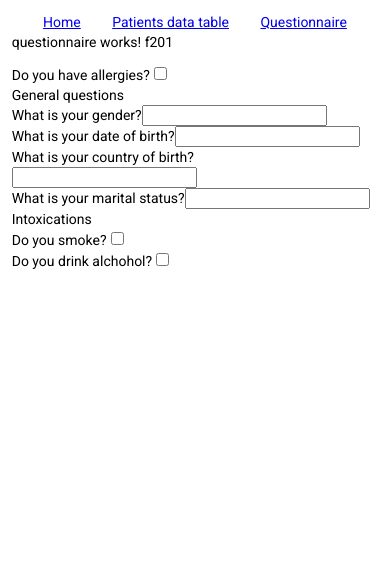
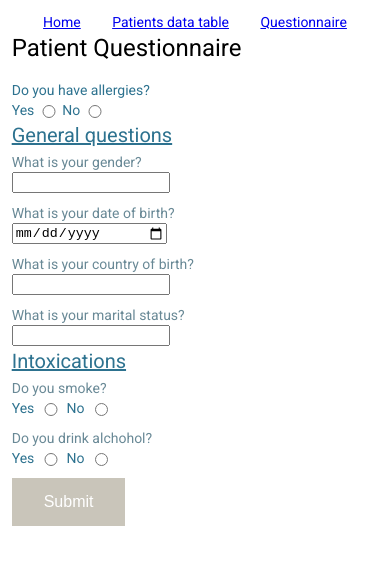
Before and after one commit to jamos90/smile-cdr-test, an Angular app: page /questionnaire in a window 390 px wide. Shown: the top 564 px of the page. Built offline with nearby package versions, Linux system fonts and the light colour scheme.

Commit message:
questionnairecompoent: template updated, styling updated to be more mobile friendly and unit tests updated

```diff
--- a/src/app/questionnaire/questionnaire.component.html
+++ b/src/app/questionnaire/questionnaire.component.html
@@ -1,15 +1,34 @@
-<div *ngIf="data">
-  <p>questionnaire works! {{data.id}}</p>
-  <form>
+<div *ngIf="data" class='qf-container'>
+  <form [formGroup]="questionnaireForm" (ngSubmit)='submitForm()'>
+    <h1>Patient Questionnaire</h1>
     <div *ngFor="let question of data.item">
-      <label>{{question.text}}</label>
-      <div *ngIf="question.type === 'group'">
-        <div *ngFor='let item of question.item'>
-          <label>{{item.text}}</label>
-          <input [type]="item.type === 'boolean' ? 'checkbox' : 'question.type'" />
+      <div class="qf-single-radio-container" *ngIf="question.type === 'boolean'">
+        <label class="qf-label-text">{{question.text}}</label>
+        <div class="qf-radio-container">
+          <label class="radio-label">Yes</label>
+          <input class='radio' formControlName='{{question.linkId}}' type="radio" value="Yes" required/>
+          <label class="radio-label">No</label>
+          <input class=' radio' formControlName='{{question.linkId}}' type="radio" value="No" required/>
         </div>
       </div>
-      <input *ngIf="question.type !== 'group'" [type]="question.type === 'boolean' ? 'checkbox' : 'question.type'" />
+      <div *ngIf="question.type === 'group'" class="qf-question-section-container">
+          <p class="group-header-text">{{question.text}}</p>
+        <div formGroupName={{question.linkId}} class="qf-question-section">
+          <div *ngFor='let item of question.item' class='qf-nested-questions'>
+            <label class='qf-nested-labels'>{{item.text}}</label>
+            <div class="qf-radio-container" *ngIf="item.type === 'boolean'">
+              <label class="radio-label">Yes</label>
+              <input class='qf-nested-inputs radio' formControlName='{{item.linkId}}' name="{{item.linkId}}" type="radio" value="Yes" required />
+              <label class="radio-label" >No</label>
+              <input class='qf-nested-inputs radio' formControlName='{{item.linkId}}' name="{{item.linkId}}" type="radio" value="No" required />
+            </div>
+            <input *ngIf="item.type !== 'boolean'" class='qf-nested-inputs' formControlName='{{item.linkId}}' [type]="item.type" required />
+          </div>
+        </div>
+      </div>
+    </div>
+    <div class="qf-button-container">
+        <button [ngClass]="questionnaireForm.status === 'VALID' ? 'active' : 'disabled'" type="submit" [disabled]="questionnaireForm.status === 'INVALID'">Submit</button>
     </div>
   </form>
 </div>
--- a/src/app/questionnaire/questionnaire.component.scss
+++ b/src/app/questionnaire/questionnaire.component.scss
@@ -0,0 +1,128 @@
+.qf-container {
+  width: 100%;
+
+  .qf-single-radio-container {
+    display: flex;
+    flex-direction: row;
+    align-items: center;
+    justify-content: flex-start;
+    height: 20%;
+    margin-top: 5px;
+    margin-bottom: 5px;
+
+    .qf-label-text {
+      color: #2D728F;
+      width: 210px;
+    }
+
+    @media screen and (max-width: 510px ){
+      flex-direction: column;
+      align-items: flex-start;
+    }
+
+  }
+
+  .qf-question-section-container {
+    max-width: 90%;
+
+    .group-header-text {
+      font-size: 1.25rem;
+      font-weight: normal;
+      color: #2D728F;
+      display: inline;
+      text-decoration: underline;
+    }
+
+    .qf-question-section {
+      border-width: 1px;
+      border-color: black;
+      display: flex;
+      flex-direction: column;
+      align-items: flex-start;
+      justify-content: center;
+
+      .qf-nested-questions {
+        display: flex;
+        flex-direction: row;
+        align-items: flex-start;
+        justify-content: center;
+        height: 20%;
+        // width: 60%;
+        margin-top: 5px;
+        margin-bottom: 5px;
+
+        .qf-nested-labels {
+          width: 210px;
+          color: #698996;
+
+          @media screen and (max-width: 510px) {
+            width: 100%;
+          }
+        };
+
+        .qf-nested-inputs {
+          max-width: 75%;
+
+          &.radio {
+            width: 20px;
+
+            @media screen and (max-width: 510px) {
+              min-width: 25%;
+            }
+          }
+
+          @media screen and (max-width: 510px) {
+            min-width: 100px;
+            width: 150px;
+            max-width: 100%
+          }
+        };
+
+        @media screen and (max-width: 510px)  {
+          flex-direction: column;
+        }
+      };
+    }
+
+  }
+
+  .qf-radio-container {
+    display: flex;
+    flex-direction: row;
+    align-items: center;
+    justify-content: space-evenly;
+  }
+
+  .qf-button-container {
+    display: flex;
+    flex-direction: row;
+    align-items: center;
+    justify-content: flex-start;
+    margin-top: 5px;
+
+    .active {
+      background-color: #97B1A6;
+      border: none;
+      color: white;
+      padding: 15px 32px;
+      text-align: center;
+      text-decoration: none;
+      font-size: 16px;
+    }
+    .disabled {
+      background-color: #C9C5BA;
+      border: none;
+      color: white;
+      padding: 15px 32px;
+      text-align: center;
+      text-decoration: none;
+      font-size: 16px;
+    }
+  }
+  .radio-label {
+    color: #2D728F;
+  }
+  .radio {
+    width: 20px;
+  }
+}
--- a/src/app/questionnaire/questionnaire.component.ts
+++ b/src/app/questionnaire/questionnaire.component.ts
@@ -1,5 +1,5 @@
 import { Component, OnInit } from '@angular/core';
-import { FormControl } from '@angular/forms';
+import { FormControl, FormBuilder, Validators} from '@angular/forms';
 import * as questionaireData from '../../assets/questionnaire.json';
 
 
@@ -12,12 +12,44 @@ export class QuestionnaireComponent implements OnInit {
 
   questionnaireControl = new FormControl('');
 
-  constructor() { }
+  constructor( private fb: FormBuilder ) { }
 
   data: any = (questionaireData as any).default;
 
-  ngOnInit(): void {
-    console.log('questionaire data', questionaireData.date);
+  questionnaireResponse: object ;
+
+  questionnaireForm = this.fb.group({
+    '1': ['', Validators.required],
+    '2': this.fb.group({
+      '2.1': ['', Validators.required],
+      '2.2': ['', Validators.required],
+      '2.3': ['', Validators.required],
+      '2.4': ['', Validators.required],
+    }),
+    '3': this.fb.group({
+      '3.1': ['', Validators.required],
+      '3.2': ['', Validators.required]
+    })
+  })
+
+  updateForm() {
+    console.log('update from running');
   }
 
+  submitForm(): any {
+    this.questionnaireResponse = {
+      identifier: "test-questionnaire",
+      status: 'completed',
+      authored: Date.now(),
+      item: {
+        linkId: 1,
+        text: "Do you have allergies?",
+        answer: this.questionnaireForm.value['1']
+
+      },
+    }
+  }
+
+  ngOnInit(): void {
+  }
 }
```
Also changed, not shown: 1 other file (tests, documents, lock files or other folders).
